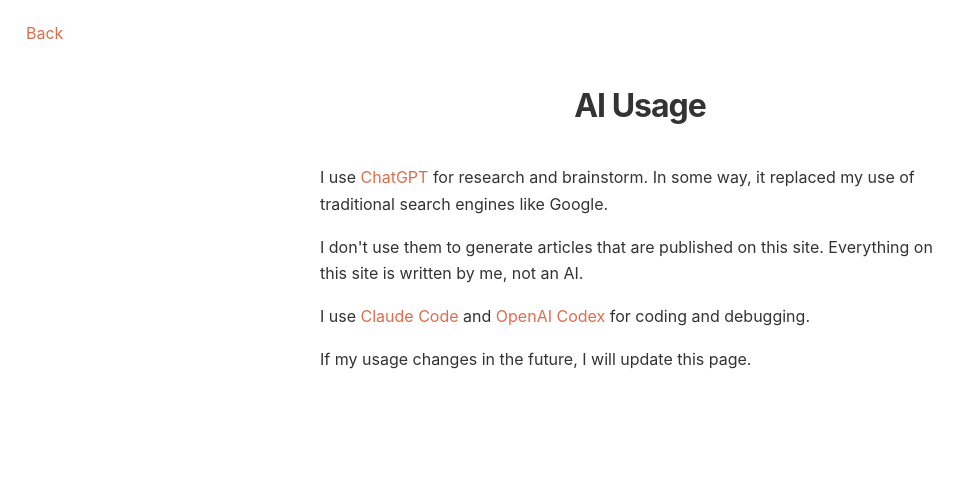
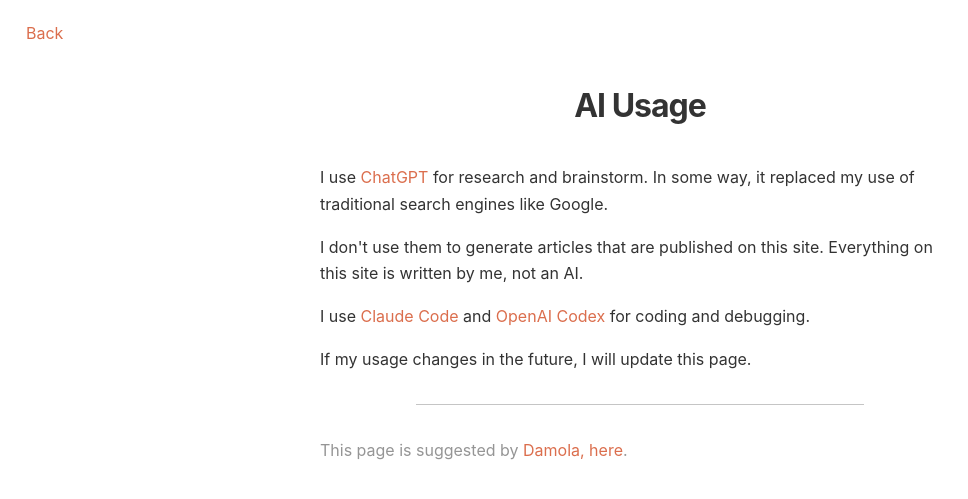
Before and after one commit to lvterry/lvterry.github.io, a Jekyll site: the page built from ai.html, in a window 1280 px wide. Shown: the top 499 px of the page, without its empty margins (0-968 px from the left). Built offline with Jekyll 4.4.1, drawn with Linux system fonts in a browser that asks for light colours.

Commit message:
add credits to ai page

```diff
--- a/ai.html
+++ b/ai.html
@@ -25,4 +25,9 @@
         debugging.
     </p>
     <p>If my usage changes in the future, I will update this page.</p>
+    <hr />
+    <p class="weak">
+        This page is suggested by
+        <a href="https://www.bydamo.la/p/ai-manifesto">Damola, here</a>.
+    </p>
 </div>
```
